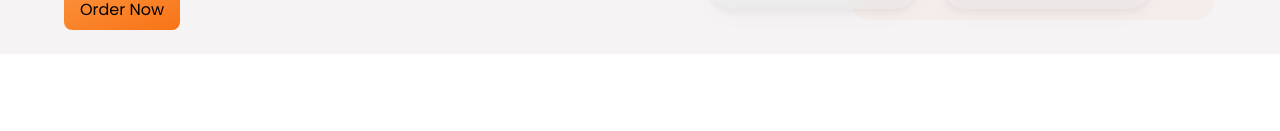
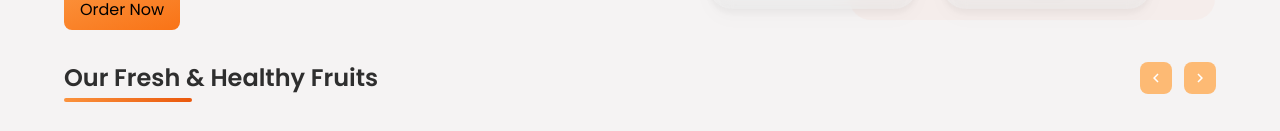
Before and after one commit to nurg1ssa/food-delivery, a React (Create React App) app: page / in a window 1280 px wide. Shown: the part 670-801 px from the top of the page. Built offline with nearby package versions, Linux system fonts and the light colour scheme; no server answers; the database is empty.

Commit message:
Fruit section added

```diff
--- a/src/components/MainContainer.jsx
+++ b/src/components/MainContainer.jsx
@@ -1,10 +1,27 @@
 import React from 'react'
 import HomeContainer from './HomeContainer'
-
+import {motion} from 'framer-motion'
+import { MdChevronLeft, MdChevronRight } from 'react-icons/md'
 function MainContainer() {
   return (
     <div className='w-full h-auto flex flex-col items-center justify-center'>
       <HomeContainer />
+      <section className='w-full my-6'>
+        <div className='w-full flex items-center justify-between'>
+          <p className='text-2xl font-semibold capitalize text-headingColor relative
+          before:absolute before:-bottom-2 before:rounded-lg before:w-32 before:h-1 before:left-0 before:bg-gradient-to-r from-orange-400 to-orange-600 transition-all ease-in-out duration-100'>
+            Our fresh & healthy fruits
+          </p>
+          <div className='hidden md:flex gap-3 items-center'>
+            <motion.div whileTap={{scale: 0.75}} className='w-8 h-8 rounded-lg bg-orange-300 hover:bg-orange-500 cursor-pointer transition-all duration-100 ease-in-out hover:shadow-lg flex items-center justify-center'>
+              <MdChevronLeft className='text-lg text-white' />
+            </motion.div>
+            <motion.div whileTap={{scale: 0.75}} className='w-8 h-8 rounded-lg bg-orange-300 hover:bg-orange-500 cursor-pointer transition-all duration-100 ease-in-out hover:shadow-lg flex items-center justify-center'>
+              <MdChevronRight className='text-lg text-white' />
+            </motion.div>
+          </div>
+        </div>
+      </section>
     </div>
   )
 }
```
